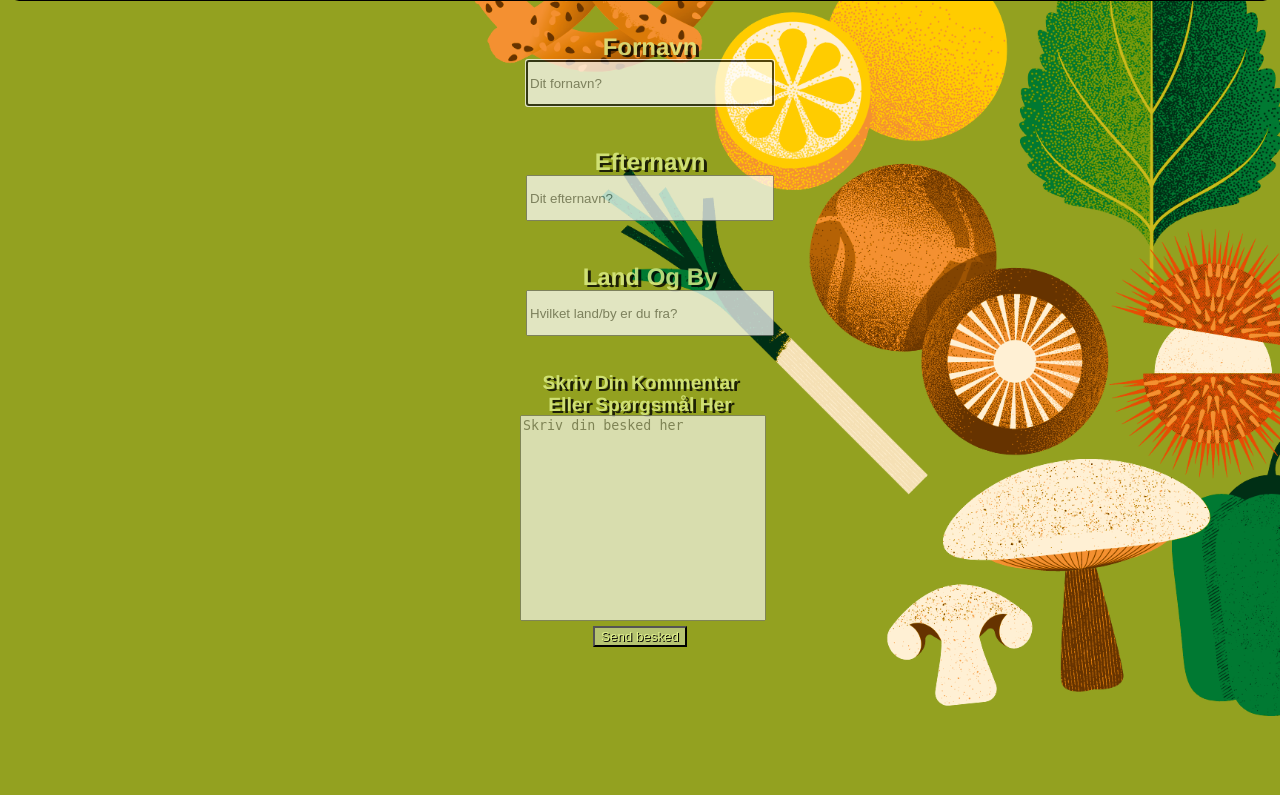
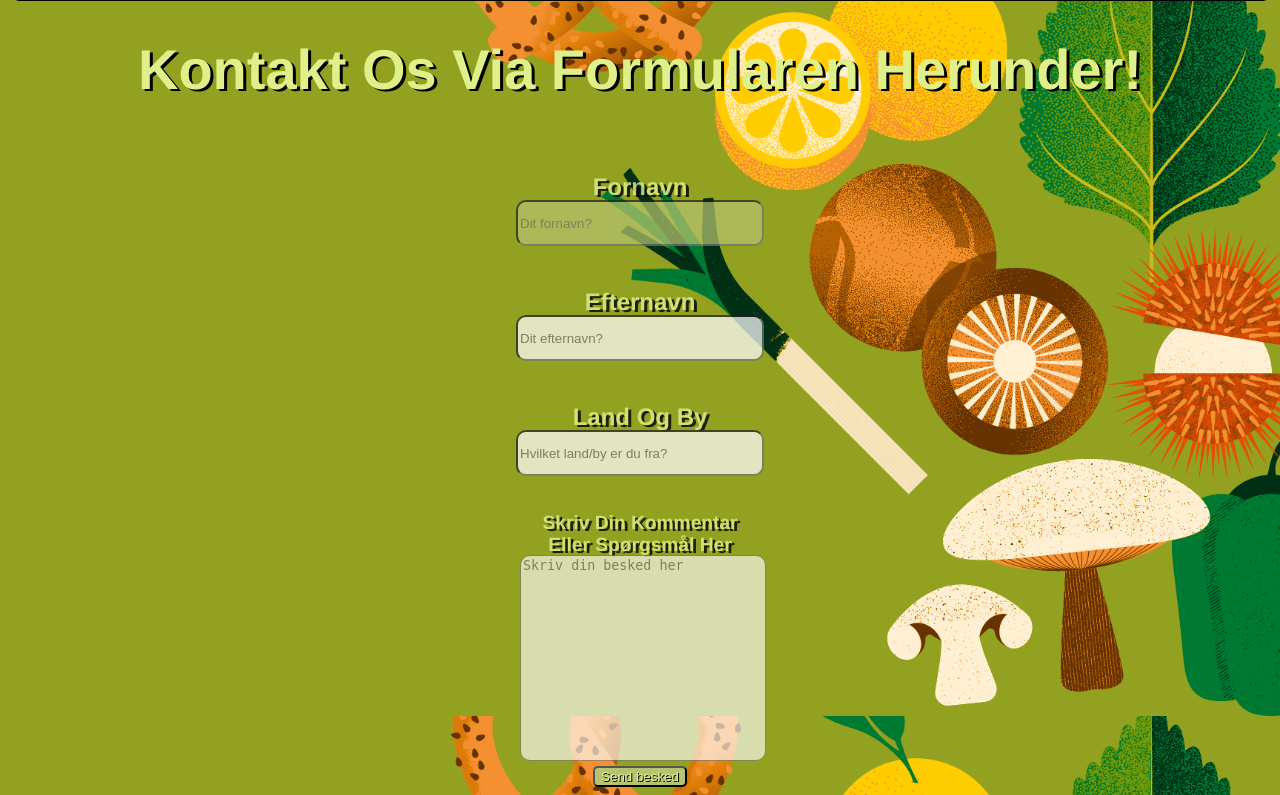
Before and after one commit to Linding3r/ZeroFoodWaste, a Spring Boot app: page /contact in a window 1280 px wide. Shown: the part 84-879 px from the top of the page. Before the commit the page ends 800 px from the top, so only its background shows below. Run offline with Spring Boot 4, Linux system fonts and the light colour scheme.

Commit message:
commit number 21323 -

```diff
--- a/src/main/resources/static/css/contactformular.css
+++ b/src/main/resources/static/css/contactformular.css
@@ -4,10 +4,8 @@
     padding: 10px;
     text-align: center;
     resize: none;
-    border-color: black;
-    overflow: scroll;
-    overflow-x: hidden;
-    margin-left: 20px;
+    border-radius: 5%;
+
 }
 
 h3 {
@@ -38,6 +36,7 @@
     width: 240px;
     opacity: 80%;
     resize: none;
+    border-radius: 10px;
 
 }
 input[type="text"] {
@@ -45,4 +44,17 @@
     height: 40px;
     color: brown;
     opacity: 90%;
+    border-radius: 10px;
 }
+
+input[type="text"]:focus {
+  outline: none;
+    background-color: #B6C471;
+}
+
+textarea:focus {
+
+    outline: none;
+    background-color: #B6C471;
+
+}
--- a/src/main/resources/templates/contact.html
+++ b/src/main/resources/templates/contact.html
@@ -25,7 +25,7 @@
         <a href="index" class="logo">MAD SPILD</a>
     </nav>
 </div>
-
+<h1>Kontakt os via formularen herunder!</h1>
 
 <div align="center">
     <form>
@@ -51,7 +51,7 @@
         <br>
         <br>
         <br>
-        <input type="submit" value="Send besked" style="background-color: #B6C471; color: rgb(223, 240, 138); text-shadow: 1px 1px black; border-color: black; border-color: black">
+        <input type="submit" value="Send besked" style="background-color: #B6C471; color: rgb(223, 240, 138); text-shadow: 1px 1px black; border-color: black; border-color: black; border-radius: 5px">
 
 
     </form>
```
